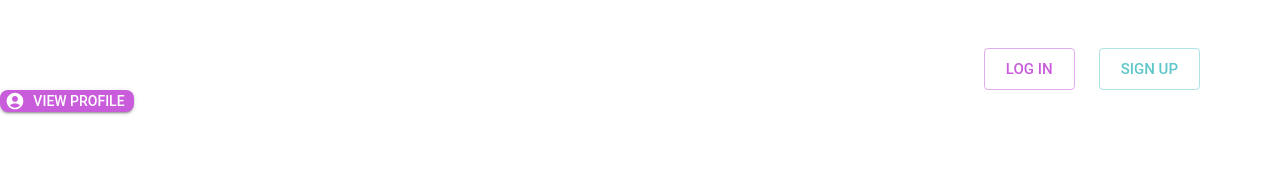
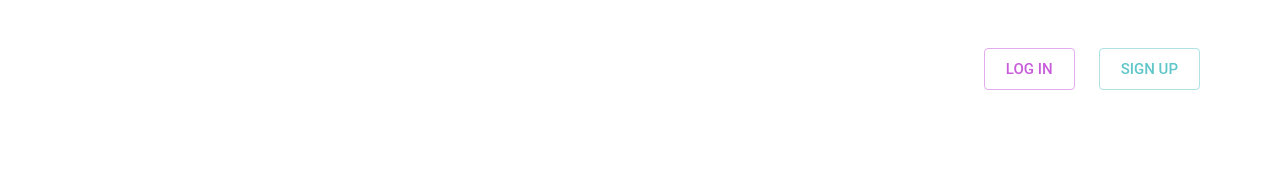
Before and after one commit to rpp31-boc-lachesis/neighbr, a React (Create React App) app in the folder client/: page / in a window 1280 px wide. Shown: the top 180 px of the page. Built offline with nearby package versions, Linux system fonts and the light colour scheme; the HTML template or start-up script is replaced by a standard one.

Commit message:
Removed ProfilePopup from App.jsx for practicing functionality.

```diff
--- a/client/src/App.jsx
+++ b/client/src/App.jsx
@@ -13,7 +13,7 @@ import Error from './components/Error.jsx';
 import testData from './testData'; // temporary test data
 import Signup from './components/Splash/Signup.jsx';
 import Login from './components/Splash/Login.jsx';
-import ProfilePopup from './components/ProfilePopup.jsx';
+// import ProfilePopup from './components/ProfilePopup.jsx';
 // import Typography from '@mui/material/Typography';
 // import Button from '@mui/material/Button';
 // import Box from '@mui/material/Box';
@@ -71,7 +71,6 @@ class App extends React.Component {
             <Route path="/runnerStatus" element={<RunnerStatus />} />
             <Route path="*" element={<Error />} />
           </Routes>
-          <ProfilePopup />
         </Router>
       </ThemeProvider>
     );
```
